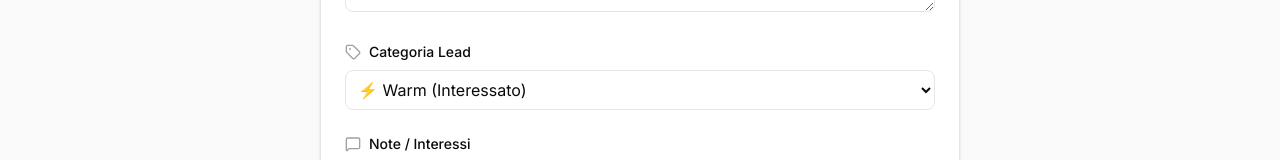
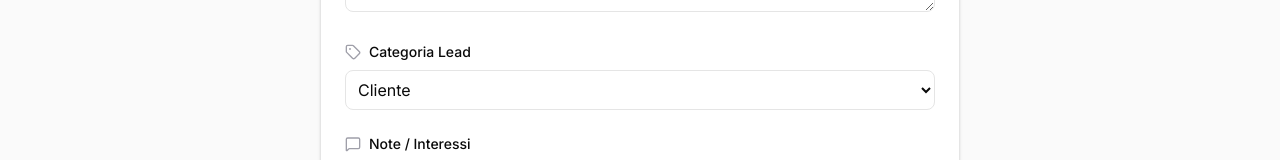
Before and after one commit to pierquarta25/Digitalizzazione_Bigliettidavisita_MacNil, a Next.js app: page /manual-entry in a window 1280 px wide. Shown: the part 708-868 px from the top of the page. Built offline with nearby package versions, Linux system fonts and the light colour scheme; no server answers.

Commit message:
Update lead category options

```diff
--- a/src/app/manual-entry/page.tsx
+++ b/src/app/manual-entry/page.tsx
@@ -25,7 +25,7 @@ function ManualEntryForm() {
     website: '',
     address: '',
     notes: '',
-    lead_category: 'warm',
+    lead_category: 'Cliente',
     interest: '',
   })
 
@@ -263,9 +263,10 @@ function ManualEntryForm() {
                     onChange={handleChange}
                     value={formData.lead_category}
                   >
-                    <option value="hot">🔥 Hot (Molto interessato)</option>
-                    <option value="warm">⚡ Warm (Interessato)</option>
-                    <option value="cold">❄️ Cold (Poco interessato)</option>
+                    <option value="Cliente">Cliente</option>
+                    <option value="Business Partner">Business Partner</option>
+                    <option value="Distributore">Distributore</option>
+                    <option value="Installatore">Installatore</option>
                   </select>
                 </div>
 
--- a/src/components/ContactsListClient.tsx
+++ b/src/components/ContactsListClient.tsx
@@ -142,11 +142,7 @@ export default function ContactsListClient({ initialContacts }: ContactsListClie
                   <h3 className="text-sm font-bold text-zinc-950 dark:text-zinc-50 truncate">
                     {contact.first_name} {contact.last_name}
                   </h3>
-                  <span className={`px-2 py-0.5 rounded-full text-[9px] font-bold uppercase tracking-wider ${
-                    contact.lead_category === 'hot' ? 'bg-destructive/10 text-destructive' :
-                    contact.lead_category === 'warm' ? 'bg-amber-500/10 text-amber-500' :
-                    'bg-zinc-100 dark:bg-zinc-800 text-zinc-500'
-                  }`}>
+                  <span className={`px-2 py-0.5 rounded-full text-[9px] font-bold uppercase tracking-wider bg-zinc-100 dark:bg-zinc-800 text-zinc-500`}>
                     {contact.lead_category}
                   </span>
                 </div>
@@ -261,11 +257,7 @@ export default function ContactsListClient({ initialContacts }: ContactsListClie
                 <div className="flex flex-wrap items-center gap-3 pt-3 border-t border-zinc-100 dark:border-zinc-900">
                   <div className="flex items-center gap-1.5 text-xs text-zinc-500">
                     <span>Categoria:</span>
-                    <span className={`px-2 py-0.5 rounded-full font-bold uppercase ${
-                      selectedContact.lead_category === 'hot' ? 'bg-destructive/10 text-destructive' :
-                      selectedContact.lead_category === 'warm' ? 'bg-amber-500/10 text-amber-500' :
-                      'bg-zinc-100 dark:bg-zinc-800 text-zinc-650 dark:text-zinc-400'
-                    }`}>
+                    <span className={`px-2 py-0.5 rounded-full font-bold uppercase bg-zinc-100 dark:bg-zinc-800 text-zinc-650 dark:text-zinc-400`}>
                       {selectedContact.lead_category}
                     </span>
                   </div>
```
